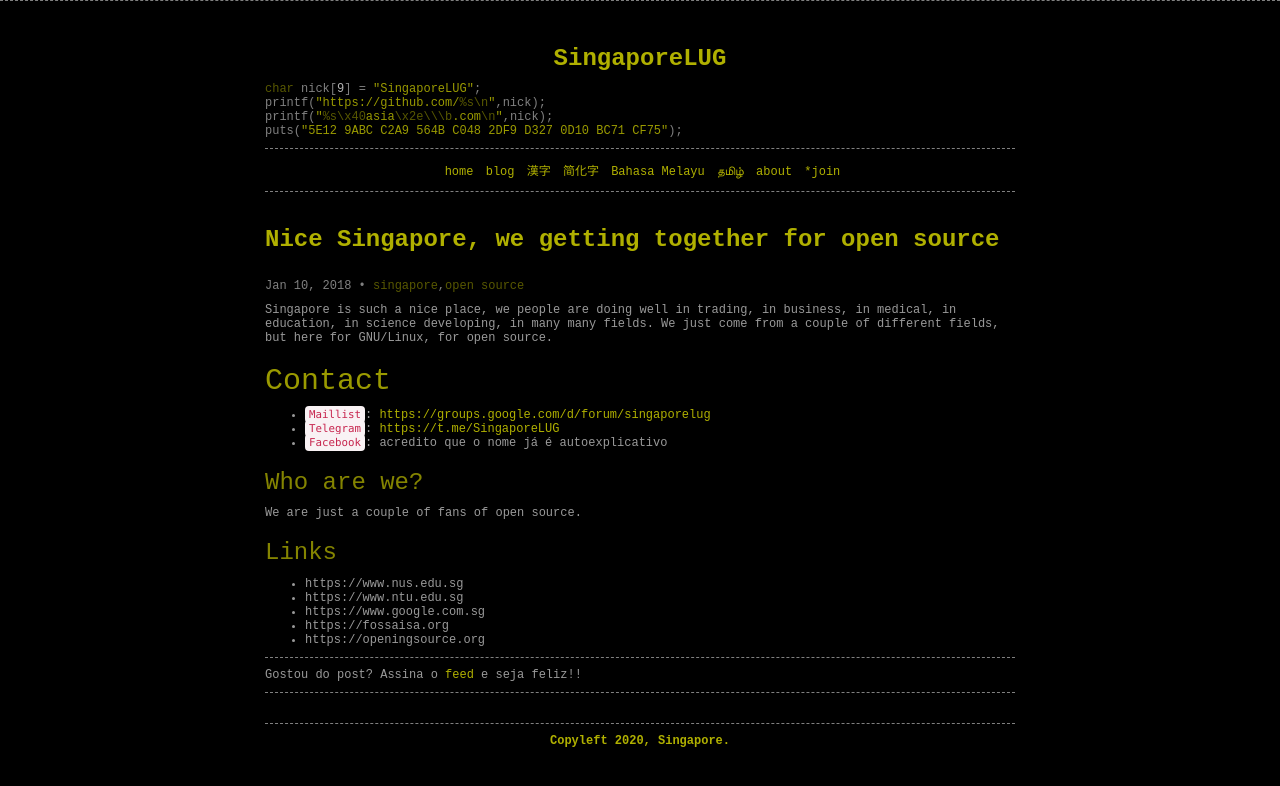
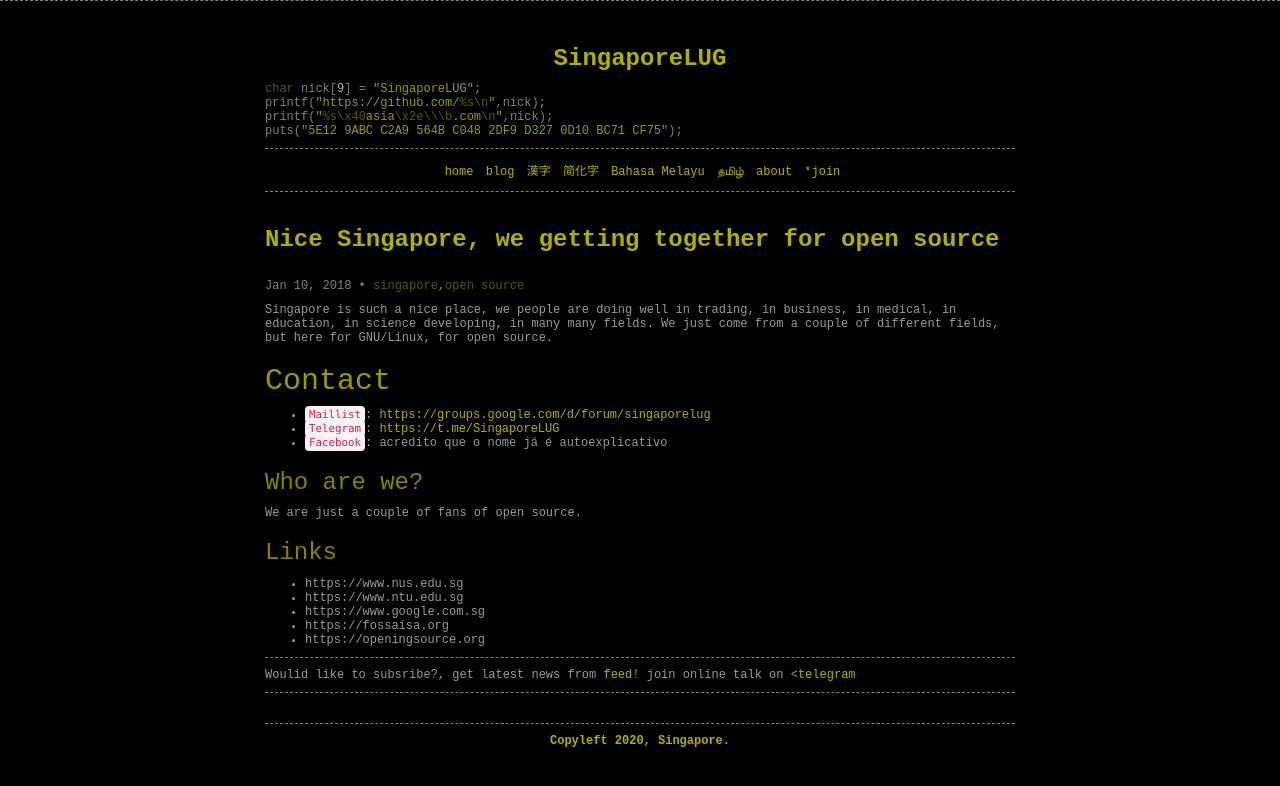
Before and after one commit to SingaporeLUG/singaporelug.org, a Jekyll site: the page built from _posts/2018/2018-01-10-nice-singapore.md, in a window 1280 px wide. Shown: the top 786 px of the page. Built offline with Jekyll 4.4.1, drawn with Linux system fonts in a browser that asks for light colours.

Commit message:
update footer

```diff
--- a/_layouts/post.html
+++ b/_layouts/post.html
@@ -19,7 +19,7 @@ layout: page
   </article>
 
 	<p class="feed-recomendation">
-		Gostou do post? Assina o <a href="{{ site.baseurl }}feed/">feed</a> e seja feliz!!
+		Woulid like to subsribe?, get latest news from <a href="https://singaporelug.org/feed/">feed</a>! join online talk on <<a href="https://t.me/singaporelug">telegram</a>
 	</p>
 
 </div>
```
